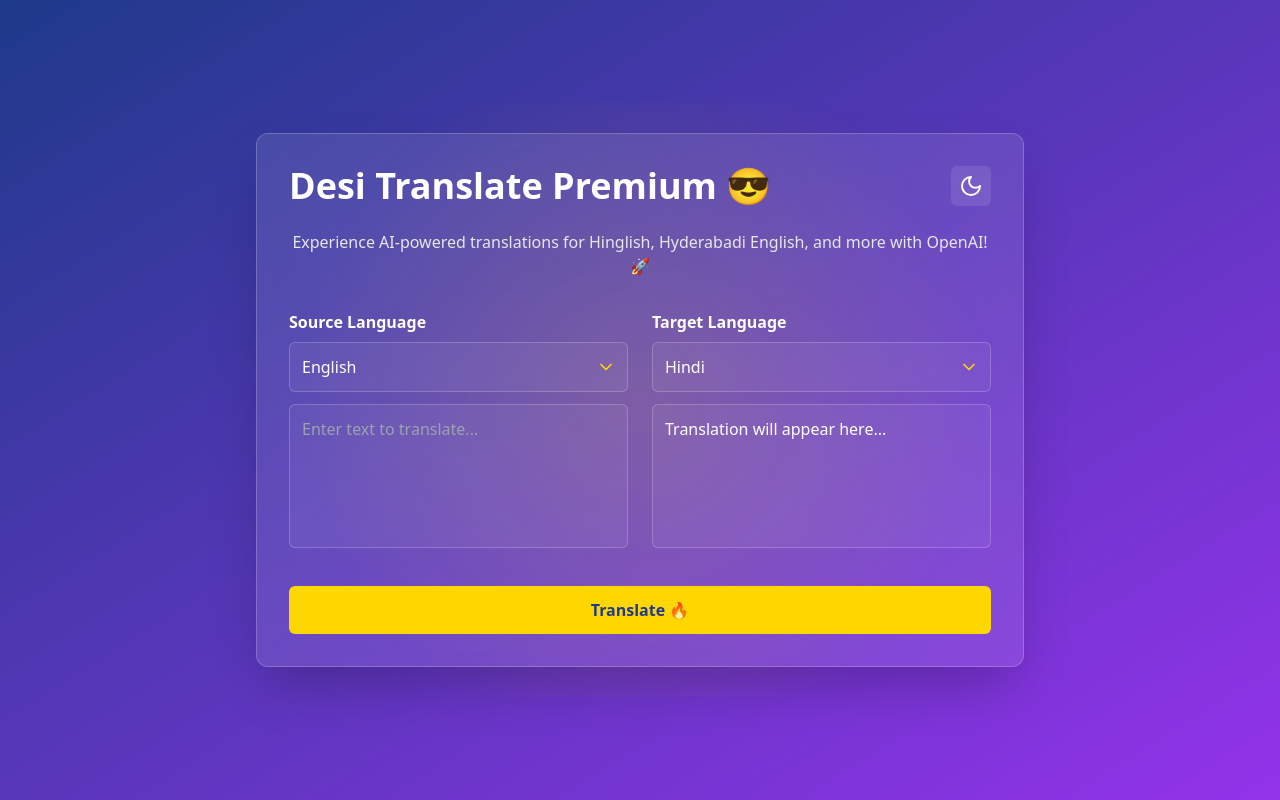
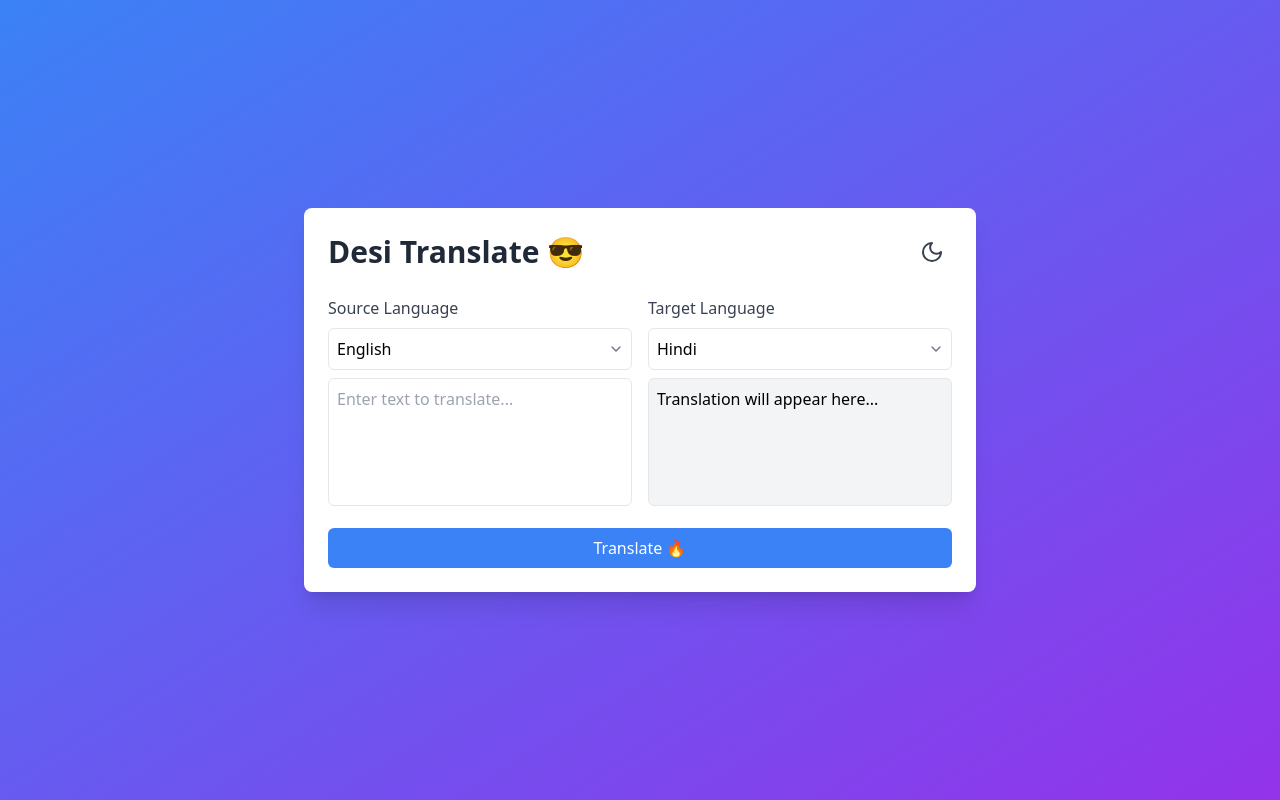
Before and after one commit to Jaffarserver93/Translation-, a React (Vite) app: page / in a window 1280 px wide. Built offline with nearby package versions, Linux system fonts and the light colour scheme.

Commit message:
Update App.jsx

```diff
--- a/src/App.jsx
+++ b/src/App.jsx
@@ -1,7 +1,13 @@
 import { useState } from 'react';
 import { motion } from 'framer-motion';
-import { Moon, Sun, ChevronDown, Copy } from 'lucide-react';
-import axios from 'axios';
+import { Moon, Sun, ChevronDown } from 'lucide-react';
+import { OpenAI } from 'openai';
+
+// Initialize OpenAI client
+const openai = new OpenAI({
+  apiKey: import.meta.env.VITE_OPENAI_API_KEY,
+  dangerouslyAllowBrowser: true, // Note: For client-side demo only; move to server-side in production
+});
 
 // #update this line 👇
 const App = () => {
@@ -10,7 +16,7 @@
   const [sourceLang, setSourceLang] = useState('en');
   const [targetLang, setTargetLang] = useState('hi');
   const [isDarkMode, setIsDarkMode] = useState(false);
-  const [isTranslating, setIsTranslating] = useState(false);
+  const [isLoading, setIsLoading] = useState(false);
   const [error, setError] = useState('');
 
   const languages = [
@@ -19,75 +25,39 @@
     { value: 'te', label: 'Telugu' },
     { value: 'ta', label: 'Tamil' },
     { value: 'hinglish', label: 'Hinglish' },
+    { value: 'hyderabadi', label: 'Hyderabadi English' },
   ];
 
   const handleTranslate = async () => {
     if (!inputText) {
-      setError('Please enter text to translate.');
+      setError('Bhai, enter some text to translate! 😅');
       return;
     }
 
-    setIsTranslating(true);
+    setIsLoading(true);
     setError('');
 
-    // Mock translation fallback for testing
-    const mockTranslation = () => {
-      const translations = {
-        en: inputText,
-        hi: `Translated to Hindi: ${inputText}`,
-        te: `Translated to Telugu: ${inputText}`,
-        ta: `Translated to Tamil: ${inputText}`,
-        hinglish: `Hinglish vibe: ${inputText} bhai!`,
-      };
-      return translations[targetLang] || `Translated to ${targetLang}: ${inputText}`;
-    };
-
     try {
-      const apiKey = import.meta.env.VITE_OPENAI_API_KEY;
-      if (!apiKey) {
-        throw new Error('OpenAI API key is missing. Please set VITE_OPENAI_API_KEY in .env.');
+      let prompt = '';
+      if (targetLang === 'hinglish' || targetLang === 'hyderabadi') {
+        prompt = `Translate the following text to ${targetLang} with an Indian street vibe, keeping it natural and conversational: "${inputText}"`;
+      } else {
+        prompt = `Translate the following text from ${sourceLang} to ${targetLang}: "${inputText}"`;
       }
 
-      const response = await axios.post(
-        'https://api.openai.com/v1/chat/completions',
-        {
-          model: 'gpt-3.5-turbo',
-          messages: [
-            {
-              role: 'system',
-              content: `You are a translation assistant specializing in Indian languages and Hinglish. Translate the input text from ${sourceLang} to ${targetLang} with natural, context-aware phrasing suitable for Indian users. For Hinglish, use casual, urban Indian slang where appropriate.`,
-            },
-            { role: 'user', content: inputText },
-          ],
-          max_tokens: 1000,
-        },
-        {
-          headers: {
-            Authorization: `Bearer ${apiKey}`,
-            'Content-Type': 'application/json',
-          },
-        }
-      );
+      const response = await openai.chat.completions.create({
+        model: 'gpt-3.5-turbo',
+        messages: [{ role: 'user', content: prompt }],
+        max_tokens: 100,
+      });
 
-      const translatedText = response.data.choices[0].message.content;
+      const translatedText = response.choices[0].message.content;
       setOutputText(translatedText);
-    } catch (error) {
-      console.error('Translation error:', error);
-      if (error.response) {
-        if (error.response.status === 401) {
-          setError('Invalid OpenAI API key. Please check your VITE_OPENAI_API_KEY.');
-        } else if (error.response.status === 429) {
-          setError('Rate limit exceeded. Please try again later.');
-        } else {
-          setError('Failed to connect to OpenAI. Using mock translation.');
-          setOutputText(mockTranslation());
-        }
-      } else {
-        setError(error.message || 'Something went wrong. Using mock translation.');
-        setOutputText(mockTranslation());
-      }
+    } catch (err) {
+      setError('API key issue or something went wrong, dost! Check your VITE_OPENAI_API_KEY or try again. 😕');
+      console.error(err);
     } finally {
-      setIsTranslating(false);
+      setIsLoading(false);
     }
   };
 
@@ -96,132 +66,98 @@
     document.documentElement.classList.toggle('dark');
   };
 
-  const copyToClipboard = () => {
-    if (outputText) {
-      navigator.clipboard.writeText(outputText);
-      alert('Translation copied to clipboard! 😎');
-    }
-  };
-
   return (
-    <div className={`min-h-screen flex items-center justify-center p-4 ${isDarkMode ? 'dark bg-gray-900' : 'bg-gradient-to-br from-desi-blue to-purple-600'}`}>
+    <div className={`min-h-screen flex items-center justify-center p-4 ${isDarkMode ? 'dark bg-gray-900' : 'bg-gradient-to-br from-blue-500 to-purple-600'}`}>
       <motion.div
-        initial={{ opacity: 0, scale: 0.9 }}
-        animate={{ opacity: 1, scale: 1 }}
-        transition={{ duration: 0.6, ease: 'easeOut' }}
-        className="relative glow-platform bg-white/10 dark:bg-gray-800/30 backdrop-blur-lg rounded-xl shadow-2xl p-8 max-w-3xl w-full border border-white/20"
+        initial={{ opacity: 0, y: -50 }}
+        animate={{ opacity: 1, y: 0 }}
+        transition={{ duration: 0.5 }}
+        className="bg-white dark:bg-gray-800 rounded-lg shadow-xl p-6 max-w-2xl w-full"
       >
         <div className="flex justify-between items-center mb-6">
-          <motion.h1
-            initial={{ y: -20, opacity: 0 }}
-            animate={{ y: 0, opacity: 1 }}
-            transition={{ delay: 0.2, duration: 0.5 }}
-            className="text-4xl font-bold text-white"
-          >
-            Desi Translate Premium 😎
-          </motion.h1>
+          <h1 className="text-3xl font-bold text-gray-800 dark:text-white">
+            Desi Translate 😎
+          </h1>
           <motion.button
             whileHover={{ scale: 1.05 }}
             whileTap={{ scale: 0.95 }}
             onClick={toggleDarkMode}
-            className="p-2 rounded-md bg-white/10 dark:bg-gray-700/30 text-white hover:bg-white/20 dark:hover:bg-gray-600/30"
+            className="p-2 rounded-md bg-transparent text-gray-700 dark:text-gray-200 hover:bg-gray-100 dark:hover:bg-gray-700"
           >
             {isDarkMode ? <Sun className="h-6 w-6" /> : <Moon className="h-6 w-6" />}
           </motion.button>
         </div>
-        <motion.p
-          initial={{ y: -20, opacity: 0 }}
-          animate={{ y: 0, opacity: 1 }}
-          transition={{ delay: 0.3, duration: 0.5 }}
-          className="text-center text-gray-200 dark:text-gray-300 mb-8"
-        >
-          Experience AI-powered translations for Hinglish, Hyderabadi English, and more with OpenAI! 🚀
-        </motion.p>
         {error && (
           <motion.div
             initial={{ opacity: 0 }}
             animate={{ opacity: 1 }}
-            className="mb-4 p-3 bg-red-500/20 text-red-200 rounded-md text-center"
+            className="mb-4 p-2 bg-red-100 text-red-700 rounded-md"
           >
             {error}
           </motion.div>
         )}
-        <div className="grid grid-cols-1 md:grid-cols-2 gap-6 mb-8">
-          <motion.div
-            initial={{ x: -50, opacity: 0 }}
-            animate={{ x: 0, opacity: 1 }}
-            transition={{ delay: 0.4, duration: 0.4 }}
-          >
-            <label className="block text-white mb-2 font-semibold">Source Language</label>
+        <div className="grid grid-cols-1 md:grid-cols-2 gap-4 mb-4">
+          <div>
+            <label className="block text-gray-700 dark:text-gray-200 mb-2">Source Language</label>
             <div className="relative">
               <select
                 value={sourceLang}
                 onChange={(e) => setSourceLang(e.target.value)}
-                className="w-full p-3 border border-white/20 rounded-md focus:outline-none focus:ring-2 focus:ring-desi-gold bg-white/5 dark:bg-gray-700/30 text-white appearance-none"
+                className="w-full p-2 border rounded-md focus:outline-none focus:ring-2 focus:ring-blue-500 bg-white dark:bg-gray-700 dark:text-white dark:border-gray-600 appearance-none"
               >
-                <option value="" disabled className="text-gray-400">Select source language</option>
+                <option value="" disabled>Select source language</option>
                 {languages.map((lang) => (
-                  <option key={lang.value} value={lang.value} className="text-black dark:text-white">
+                  <option key={lang.value} value={lang.value}>
                     {lang.label}
                   </option>
                 ))}
               </select>
-              <ChevronDown className="absolute right-3 top-1/2 -translate-y-1/2 h-5 w-5 text-desi-gold" />
+              <ChevronDown className="absolute right-2 top-1/2 -translate-y-1/2 h-4 w-4 text-gray-500" />
             </div>
             <motion.textarea
               initial={{ opacity: 0 }}
               animate={{ opacity: 1 }}
-              transition={{ delay: 0.5, duration: 0.3 }}
+              transition={{ duration: 0.3 }}
               value={inputText}
               onChange={(e) => setInputText(e.target.value)}
               placeholder="Enter text to translate..."
-              className="w-full p-3 mt-3 border border-white/20 rounded-md focus:outline-none focus:ring-2 focus:ring-desi-gold h-36 resize-none bg-white/5 dark:bg-gray-700/30 text-white placeholder-gray-400"
+              className="w-full p-2 mt-2 border rounded-md focus:outline-none focus:ring-2 focus:ring-blue-500 h-32 resize-none bg-white dark:bg-gray-700 dark:text-white dark:border-gray-600"
             />
-          </motion.div>
-          <motion.div
-            initial={{ x: 50, opacity: 0 }}
-            animate={{ x: 0, opacity: 1 }}
-            transition={{ delay: 0.4, duration: 0.4 }}
-          >
-            <label className="block text-white mb-2 font-semibold">Target Language</label>
+          </div>
+          <div>
+            <label className="block text-gray-700 dark:text-gray-200 mb-2">Target Language</label>
             <div className="relative">
               <select
                 value={targetLang}
                 onChange={(e) => setTargetLang(e.target.value)}
-                className="w-full p-3 border border-white/20 rounded-md focus:outline-none focus:ring-2 focus:ring-desi-gold bg-white/5 dark:bg-gray-700/30 text-white appearance-none"
+                className="w-full p-2 border rounded-md focus:outline-none focus:ring-2 focus:ring-blue-500 bg-white dark:bg-gray-700 dark:text-white dark:border-gray-600 appearance-none"
               >
-                <option value="" disabled className="text-gray-400">Select target language</option>
+                <option value="" disabled>Select target language</option>
                 {languages.map((lang) => (
-                  <option key={lang.value} value={lang.value} className="text-black dark:text-white">
+                  <option key={lang.value} value={lang.value}>
                     {lang.label}
                   </option>
                 ))}
               </select>
-              <ChevronDown className="absolute right-3 top-1/2 -translate-y-1/2 h-5 w-5 text-desi-gold" />
+              <ChevronDown className="absolute right-2 top-1/2 -translate-y-1/2 h-4 w-4 text-gray-500" />
             </div>
-            <div className="relative w-full p-3 mt-3 border border-white/20 rounded-md h-36 bg-white/5 dark:bg-gray-700/30 text-white">
-              {outputText || 'Translation will appear here...'}
-              {outputText && (
-                <motion.button
-                  whileHover={{ scale: 1.05 }}
-                  whileTap={{ scale: 0.95 }}
-                  onClick={copyToClipboard}
-                  className="absolute right-3 top-3 p-2 bg-desi-gold/20 rounded-md hover:bg-desi-gold/30"
-                >
-                  <Copy className="h-5 w-5 text-desi-gold" />
-                </motion.button>
-              )}
+            <div className="w-full p-2 mt-2 border rounded-md h-32 bg-gray-100 dark:bg-gray-700 dark:text-white">
+              {isLoading ? 'Translating, ek minute... ⏳' : outputText || 'Translation will appear here...'}
             </div>
-          </motion.div>
+          </div>
         </div>
         <motion.button
-          whileHover={{ scale: 1.05, boxShadow: '0 0 20px rgba(255, 215, 0, 0.5)' }}
+          whileHover={{ scale: 1.05 }}
           whileTap={{ scale: 0.95 }}
           onClick={handleTranslate}
-          disabled={isTranslating}
-          className={`w-full bg-desi-gold text-desi-blue p-3 rounded-md font-bold hover:bg-yellow-400 transition ${isTranslating ? 'opacity-50 cursor-not-allowed' : ''}`}
+          disabled={isLoading}
+          className={`w-full p-2 rounded-md transition ${
+            isLoading
+              ? 'bg-blue-300 text-white cursor-not-allowed'
+              : 'bg-blue-500 text-white hover:bg-blue-600'
+          }`}
         >
-          {isTranslating ? 'Translating...' : 'Translate 🔥'}
+          {isLoading ? 'Translating...' : 'Translate 🔥'}
         </motion.button>
       </motion.div>
     </div>
```
